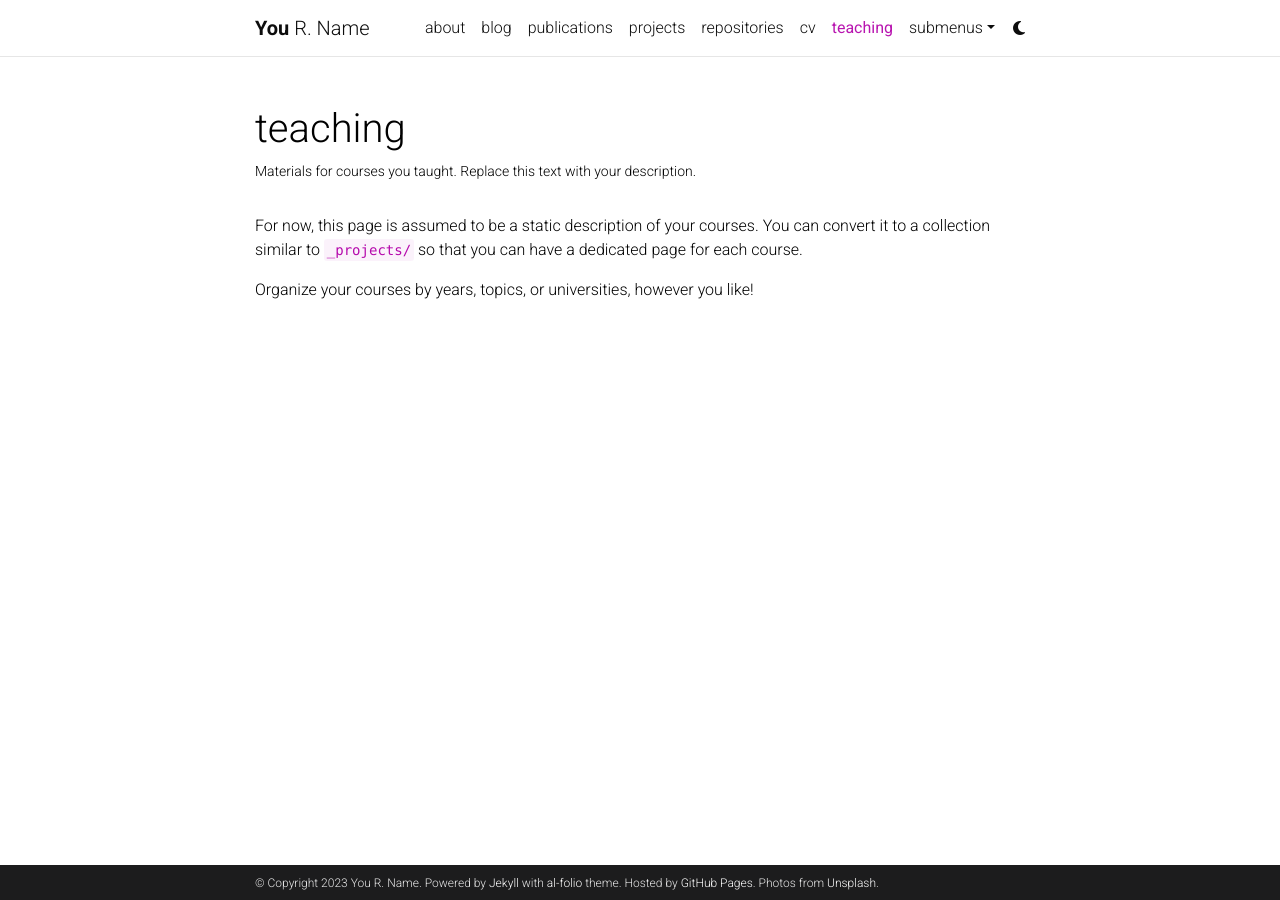
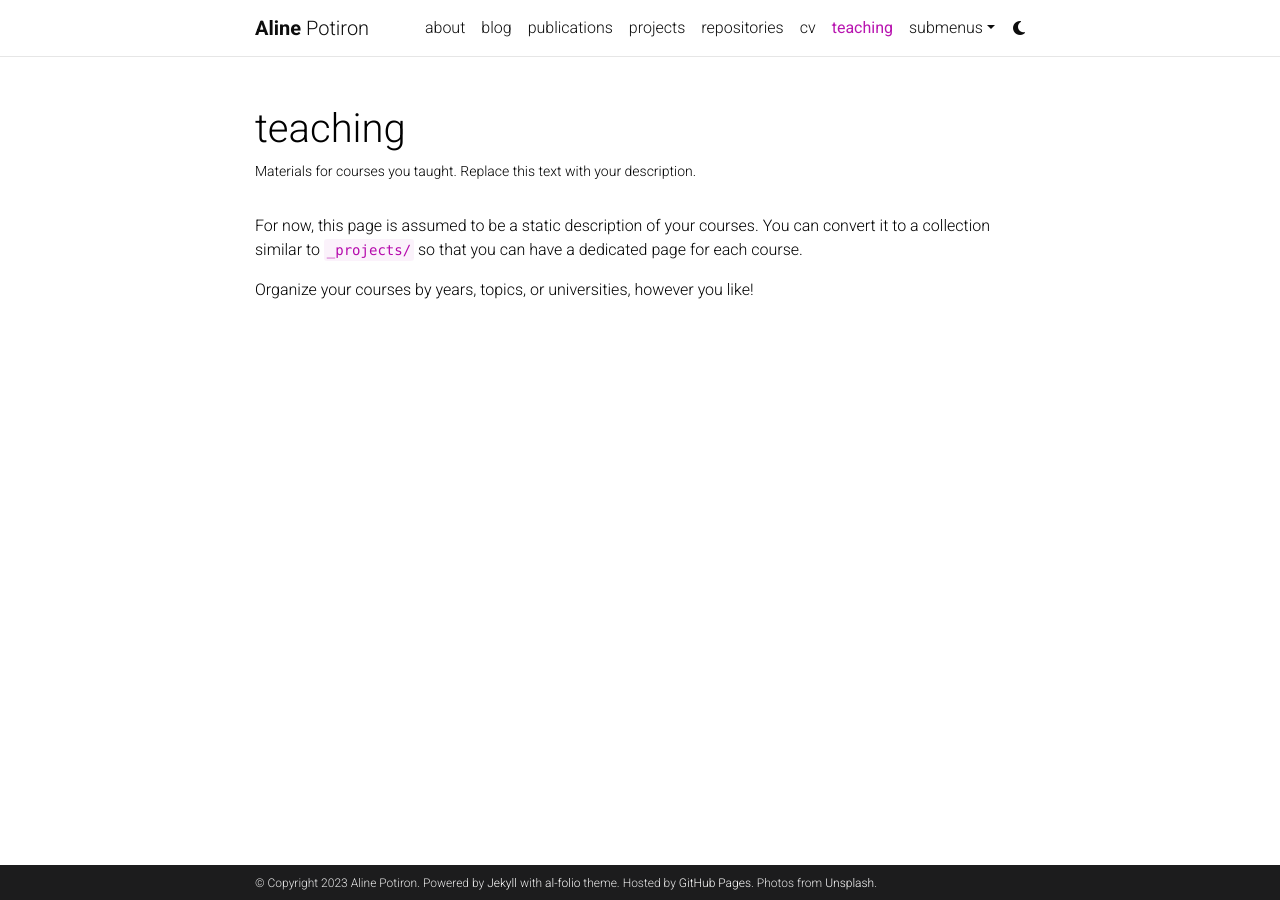
Before and after one commit to apotiron/apotiron.github.io, a Jekyll site: the page built from _pages/teaching.md, in a window 1280 px wide. Built offline with Jekyll 4.4.1, drawn with Linux system fonts in a browser that asks for light colours; comment, search, counter and statistics services are not loaded; a style sheet for code colours, icons or effects is not loaded.

Commit message:
Add the proper website url and name

```diff
--- a/_config.yml
+++ b/_config.yml
@@ -3,9 +3,9 @@
 # -----------------------------------------------------------------------------
 
 title: blank # the website title (if blank, full name will be used instead)
-first_name: You
-middle_name: R.
-last_name: Name
+first_name: Aline
+middle_name:
+last_name: Potiron
 email: you@example.com
 description: > # the ">" symbol means to ignore newlines until "footer_text:"
   A simple, whitespace theme for academics. Based on [*folio](https://github.com/bogoli/-folio) design.
@@ -18,8 +18,8 @@
 lang: en # the language of your site (for example: en, fr, cn, ru, etc.)
 icon: ⚛️  # the emoji used as the favicon (alternatively, provide image name in /assets/img/)
 
-url: https://alshedivat.github.io # the base hostname & protocol for your site
-baseurl: /al-folio # the subpath of your site, e.g. /blog/
+url: https://apotiron.github.io # the base hostname & protocol for your site
+baseurl:
 last_updated: false # set to true if you want to display last updated in the footer
 impressum_path:  # set to path to include impressum link in the footer, use the same path as permalink in a page, helps to conform with EU GDPR
 
```
